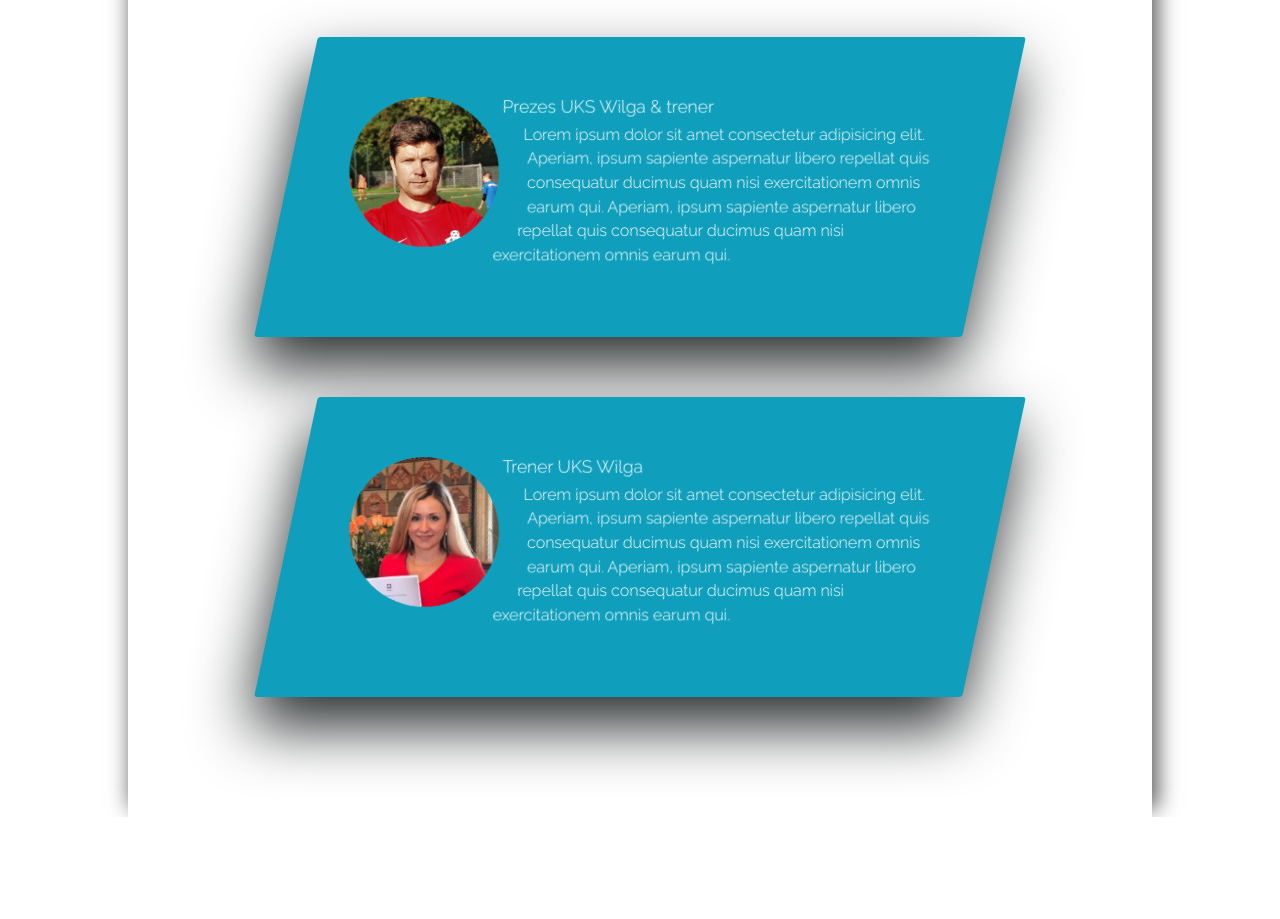
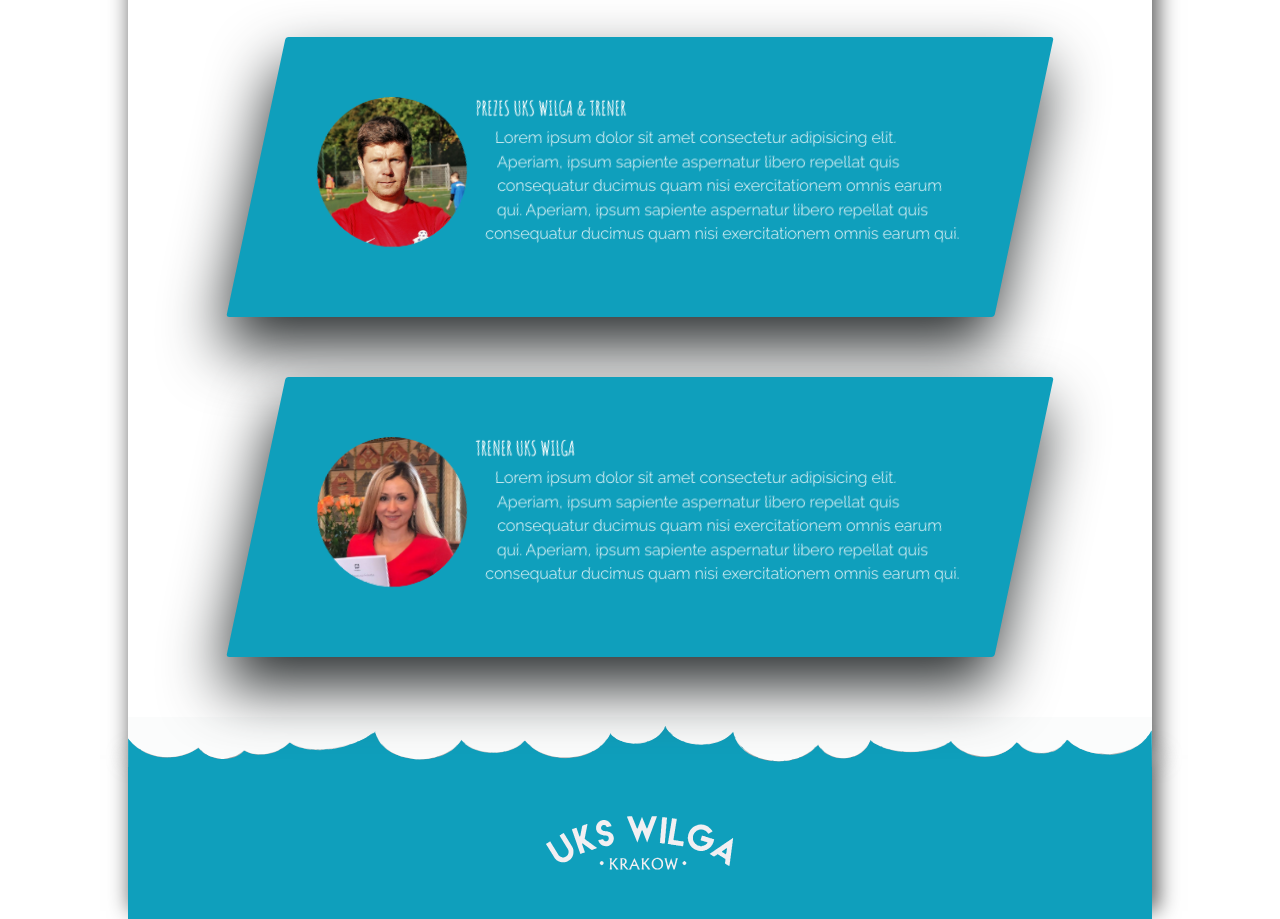
Before and after one commit to AgataS23/uks-wilga-commertial-project, a website built with webpack: page src/pages/index.html in a window 1280 px wide. Shown: the part 850-1769 px from the top of the page. Before the commit the page ends 1667 px from the top, so only its background shows below. Built offline with nearby package versions, Linux system fonts and the light colour scheme.

Commit message:
feat: added footer

```diff
--- a/src/pages/index.html
+++ b/src/pages/index.html
@@ -171,11 +171,12 @@
         </p>
       </div>
     </div>
-
+    <img src="../assets/img/fale-blue.svg" alt="#" class="about__waves">
   </section>
   <footer class="footer">
+    <img src="../assets/img/image2vector-white.svg" alt="Logo UKS WIlga" class="footer__logo">
+  </footer>
 
-  </footer>
 
 
 
--- a/src/scss/_variables.scss
+++ b/src/scss/_variables.scss
@@ -1,8 +1,9 @@
 //COLORS
 $color-main: #0f9fbc;
 $color-dark-grey: #5c5c5c;
-$color-derker-grey: #2B2F30;
+$color-derker-grey: #2b2f30;
 $color-white: #ffffff;
+$color-black: #000000;
 
 // FONT
 $default-font-size: 1.6rem;
--- a/src/scss/main.scss
+++ b/src/scss/main.scss
@@ -4,8 +4,10 @@
 
 @import "_mixins";
 @import "_variables";
+
+@import "modules/about.scss";
 @import "modules/carousel.scss";
-@import "modules/about.scss";
+@import "modules/footer";
 @import "modules/navigation.scss";
 @import "modules/story.scss";
 
--- a/src/scss/modules/about.scss
+++ b/src/scss/modules/about.scss
@@ -1,8 +1,9 @@
 .about {
   max-width: 102.4rem;
   margin: 0 auto;
-  padding: 6rem 4rem;
+  padding: 6rem 0 0;
   box-shadow: 0.4rem -1rem 2rem 0.2rem $color-dark-grey;
+
   display: flex;
   flex-direction: column;
   align-items: center;
@@ -13,7 +14,12 @@
     font-size: 5rem;
     text-transform: uppercase;
     color: $color-main;
-    text-shadow: 1px 1px 2px black;
+    text-shadow: 0.1rem 0.1rem 0.2rem black;
     margin-bottom: 4rem;
   }
+
+  &__waves {
+    max-width: 102.4rem;
+    width: 100%;
+  }
 }
--- /dev/null
+++ b/src/scss/modules/footer.scss
@@ -0,0 +1,14 @@
+.footer {
+  max-width: 102.4rem;
+  margin: 0 auto;
+  padding: 0;
+  box-shadow: 0.4rem -1rem 2rem 0.2rem $color-dark-grey;
+  background: $color-main;
+
+  &__logo {
+    width: 28rem;
+    display: block;
+    margin: 0 auto;
+    padding: 4rem;
+  }
+}
--- a/src/scss/modules/story.scss
+++ b/src/scss/modules/story.scss
@@ -39,6 +39,13 @@
     color: $color-white;
   }
 
+  &__heading-tertiary {
+    font-family: "Amatic SC", cursive;
+    font-weight: 700;
+    font-size: 2rem;
+    text-transform: uppercase;
+  }
+
   &__caption {
     position: absolute;
     top: 50%;
```
Also changed, not shown: src/assets/img/fale-blue.svg (added), src/assets/img/fale-white.svg (added), src/assets/img/image2vector-white.svg (added), src/assets/img/image2vector.svg (deleted), src/assets/img/logo_male_białe.svg (added).
